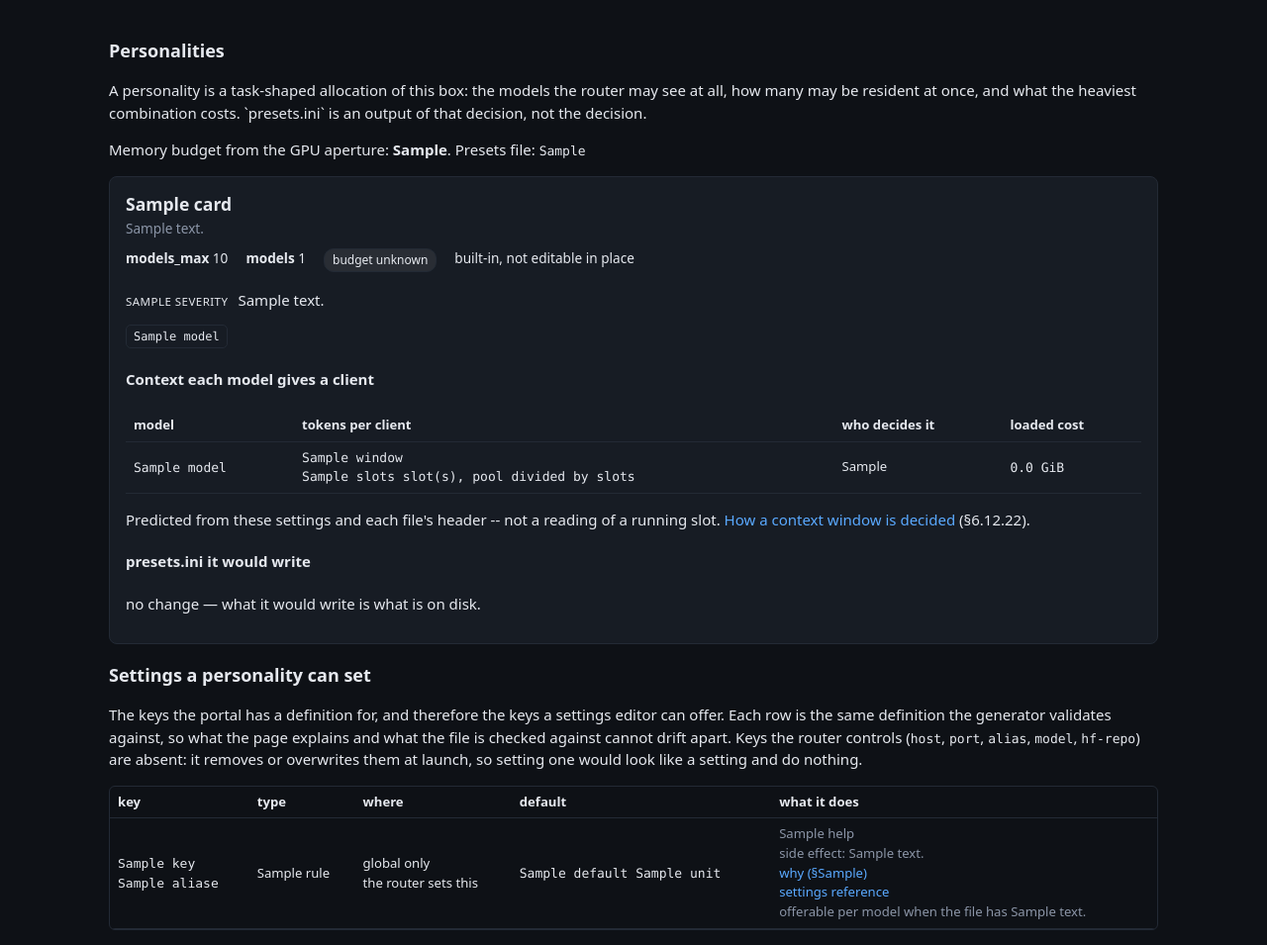
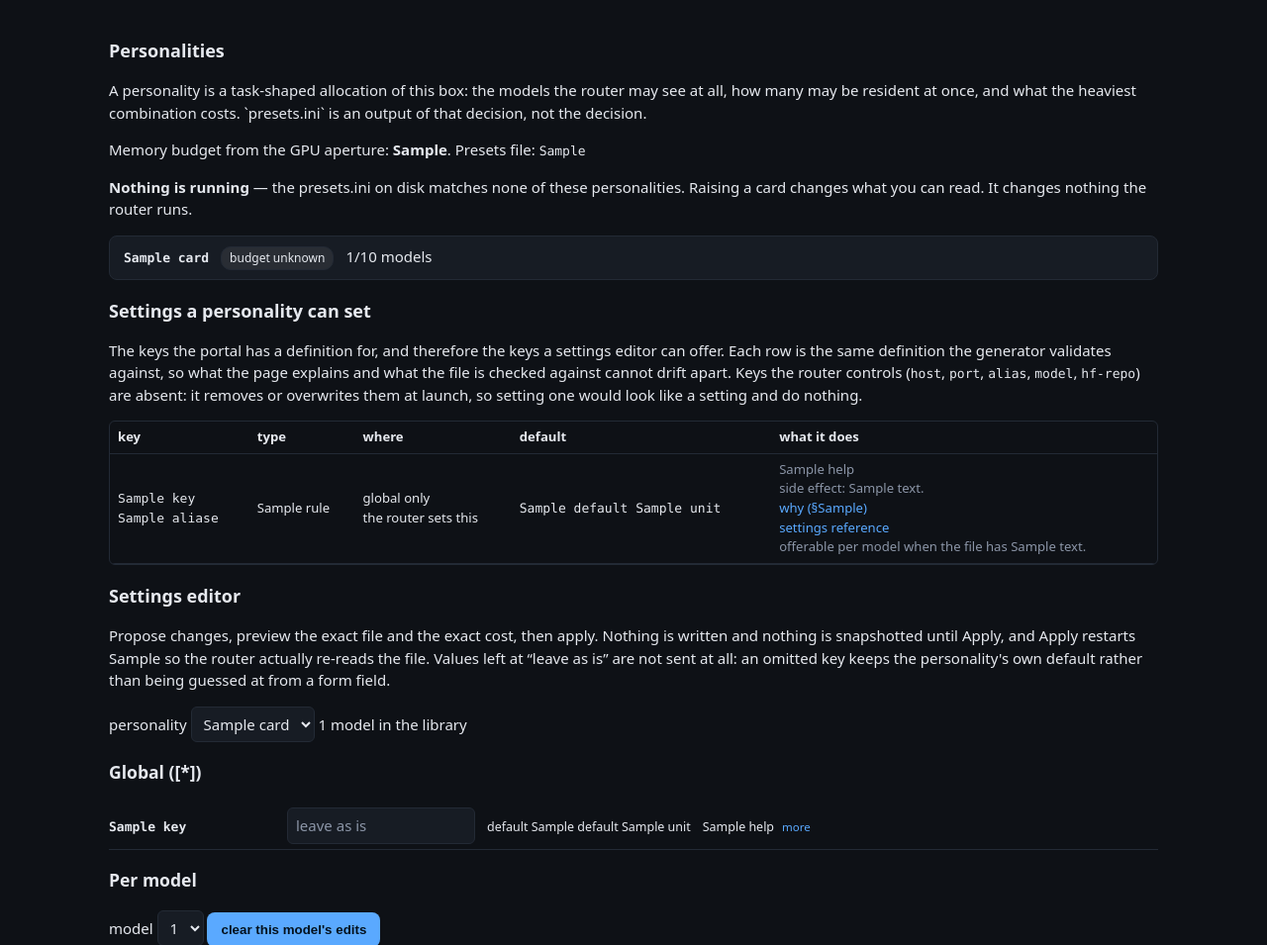
Before and after one commit to carolynhudson/ai-portal, a FastAPI app: template web/templates/personalities.html in a window 1280 px wide. Shown: the part 64-1019 px from the top of the page at 99% size. Run offline with FastAPI, Linux system fonts and the light colour scheme; the template is opened without the code that fills it: most values are stand-ins (such as "Sample title", 1, 10 or a date in 2020); some libraries are stand-ins or nearby versions.

Commit message:
Personalities: the deck ships — one line per personality, the evidence under the fold (§6.14.1f)
Measured before designing: 142,937 chars, 2 cards, each carrying its own presets.ini diff, 0 model
personalities. The cards ate the first screen and the page created nothing.

The deck: a strip per personality (name, running, fits / does not fit / budget unknown, 2/4 models)
and a body hidden until raised. The per-model context table and the presets.ini diff became closed
<details> disclosures inside the body. The deck opens on the personality the router is running.

The §6.14.1c gate closed as it specified: active is computed once in main.py and copied onto the
card dict (zip strict=True), the template reads c.active, and the live fact is stated on the strip
(data-live-strip) and in the body (data-active-for), each naming its card. The guard compares the
two sets at the moment something IS running — its first version passed a mutation that deleted the
strip badge, because the comparison sat after the test's last state change, where nothing is active
and two empty sets agree forever.

The deck's script moves one attribute and updates one sentence: no fetch, XHR, submit, innerHTML,
location.href. Asserted per script block, the block located by the element it names.

Five mutations, each failing a named guard: strip loses its live badge · deck script gains a fetch ·
bodies stop being hidden · data-raised pinned to no · strip drops the model count.

Collateral, both recurring kinds: the HTML validator cannot parse unquoted Jinja inside a tag's
attribute list (it reports the tag's own '>' and then loses the start tag, cascading to an unmatched
</div> 120 lines away) — the quoted attribute form validates clean; and
test_the_page_shows_tokens_per_client_for_each_priced_model pinned the exact string "Context each
model gives a client", so moving the table under the fold failed it on casing. Rewritten to assert
the disclosure and the table, not the capitalization.

Suite 843 passed, 3 skipped. UI harness exit 0.

Co-Authored-By: Flash, the portal gremlin

```diff
--- a/web/templates/personalities.html
+++ b/web/templates/personalities.html
@@ -12,9 +12,23 @@
 <style>
 /* page-local only. No tab geometry here — that lives in web/static/tabs.css and a page
    redeclaring it is a contract violation (test_ui_contract). */
-.pers{display:grid;gap:14px}
-.pers-card{background:var(--panel);border:1px solid var(--line);border-radius:8px;padding:14px 16px}
-.pers-card h3{margin:0 0 2px}
+/* The deck (§6.14.1f). One line per personality: a strip, and the body under the fold. A strip is
+   a BUTTON, so the deck works with no script at all, and raised state is an attribute on the card
+   (not an inline style) so nothing that sets styles for other reasons can unhide a body. The live
+   badge lives on the strip: "which personality is running" is a deck question, answered without
+   opening anything. */
+.pers{display:grid;gap:6px}
+.pers-card{background:var(--panel);border:1px solid var(--line);border-radius:8px;padding:0 14px}
+.pers-strip{display:flex;flex-wrap:wrap;align-items:baseline;gap:4px 12px;width:100%;
+  background:transparent;border:0;color:inherit;font:inherit;text-align:left;cursor:pointer;
+  padding:9px 0}
+.pers-strip:hover{color:var(--acc)}
+.pers-strip .pers-name{font-weight:600}
+.pers-card .pers-body{display:none}
+.pers-card[data-raised="yes"]{padding-bottom:14px}
+.pers-card[data-raised="yes"] .pers-body{display:block}
+.pers-more>summary{cursor:pointer;color:var(--acc);font-size:.82rem;padding:6px 0}
+.pers-more[open]>summary{border-bottom:1px solid var(--line);margin-bottom:6px}
 .pers-note{color:var(--mut);font-size:.85rem;margin:0 0 10px}
 .pers-facts{display:flex;flex-wrap:wrap;gap:6px 18px;margin:0 0 10px;font-size:.85rem}
 .pers-facts b{font-weight:600}
@@ -77,11 +91,39 @@ h2{margin:18px 0 6px}
   <span class="mono">{{ presets_path }}</span>
 </p>
 
-<div class="pers">
+<p class="mut" id="pers-deck-note">
+  {% set live = (cards | selectattr('active') | list) %}
+  {% if live %}Running: <b>{{ live[0].name }}</b>.{% else %}<b>Nothing is running</b> — the
+  presets.ini on disk matches none of these personalities.{% endif %}
+  Raising a card changes what you can read. It changes nothing the router runs.
+</p>
+
+<div class="pers" id="pers-deck">
 {% for c in cards %}
   {% set g = generated[loop.index0] %}
-  <div class="pers-card" id="pers-{{ c.name }}">
-    <h3>{{ c.name }}</h3>
+  {% set b = g.get('budget') or {} %}
+  {# One line per personality, so 10 personalities is a 10-line deck (§6.14.1f). The strip is a
+     button, not a heading: the deck works with no script at all, and the raised state lives on
+     the card. The live badge is on the strip because "which one is running" is a deck question,
+     answered without opening anything; the body keeps its own statement of the same fact, and
+     tests assert the two agree. #}
+  <div class="pers-card" id="pers-{{ c.name }}" data-card="{{ c.name }}" data-raised="{% if c.active %}yes{% else %}no{% endif %}">
+    <button type="button" class="pers-strip" data-raises="{{ c.name }}"
+            aria-expanded="{% if c.active %}true{% else %}false{% endif %}">
+      <span class="pers-name mono">{{ c.name }}</span>
+      {% if c.active %}
+        <span class="badge yes pers-live-strip" data-live-strip="{{ c.name }}">running</span>
+      {% endif %}
+      {% if b.get('fits') is true %}
+        <span class="badge yes">fits</span>
+      {% elif b.get('fits') is false %}
+        <span class="badge no">does not fit</span>
+      {% else %}
+        <span class="badge unknown">budget unknown</span>
+      {% endif %}
+      <span class="mut">{{ (c.models or [])|length }}/{{ c.models_max }} models</span>
+    </button>
+    <div class="pers-body">
     <p class="pers-note">{{ c.note }}</p>
     <div class="pers-facts">
       <span><b>models_max</b> {{ c.models_max }}</span>
@@ -150,7 +192,8 @@ h2{margin:18px 0 6px}
        output -- so the page and the bench tool read the same ruler. A model that cannot be
        priced says "unknown"; it is never shown with a guessed number. #}
     {% if c.context %}
-      <h4>Context each model gives a client</h4>
+      <details class="pers-more">
+        <summary>context each model gives a client</summary>
       <table class="keys">
         <thead><tr><th>model</th><th>tokens per client</th><th>who decides it</th><th>loaded cost</th></tr></thead>
         <tbody>
@@ -168,9 +211,11 @@ h2{margin:18px 0 6px}
       </table>
       <p class="mut">Predicted from these settings and each file's header -- not a reading of a
         running slot. <a href="/help#6.12.22">How a context window is decided</a> (§6.12.22).</p>
+      </details>
     {% endif %}
 
-    <h4>presets.ini it would write</h4>
+    <details class="pers-more">
+      <summary>presets.ini it would write</summary>
     {% if g.get('error') %}
       <p class="sev bad">cannot be generated: {{ g.error }}</p>
     {% elif not g.get('changed') %}
@@ -183,10 +228,44 @@ h2{margin:18px 0 6px}
 {% elif ln.startswith('@@') %}<span class="hunk">{{ ln }}</span>
 {% else %}{{ ln }}
 {% endif %}{% endfor %}</pre>
+      </details>
     {% endif %}
+    </div>
   </div>
 {% endfor %}
 </div>
+
+<script>
+/* The deck's only verb is raising (§6.14.1f). This block contains no fetch, no form and no
+   submit: raising a card moves one attribute. That is the claim a test holds it to -- the deck
+   cannot write, apply, or disturb the editor's pending edits -- and it is the claim the operator
+   needs true, because the deck is the thing they click while a router is running. */
+(function () {
+  'use strict';
+  const deck = document.getElementById('pers-deck');
+  const note = document.getElementById('pers-deck-note');
+  const cards = () => Array.from(deck.querySelectorAll('.pers-card'));
+  const names = (list) => list.map((c) => c.getAttribute('data-card'));
+  const raise = (name) => {
+    for (const card of cards()) {
+      const on = card.getAttribute('data-card') === name;
+      card.setAttribute('data-raised', on ? 'yes' : 'no');
+      const strip = card.querySelector('.pers-strip');
+      if (strip) strip.setAttribute('aria-expanded', on ? 'true' : 'false');
+    }
+    const raised = names(cards().filter((c) => c.getAttribute('data-raised') === 'yes'));
+    const live = names(cards().filter((c) => c.querySelector('[data-live-strip]')));
+    note.textContent = 'Raised: ' + (raised.join(', ') || 'nothing') + '. ' +
+      (live.length ? ('The router is running ' + live.join(', ') + '.')
+                    : 'The router is running none of these.') +
+      ' Raising a card changes what you can read. It changes nothing the router runs.';
+  };
+  deck.addEventListener('click', (ev) => {
+    const strip = ev.target && ev.target.closest ? ev.target.closest('.pers-strip') : null;
+    if (strip) raise(strip.getAttribute('data-raises'));
+  });
+})();
+</script>
 
 <h2 id="settings-keys">Settings a personality can set</h2>
 <p class="mut">
```
Also changed, not shown: docs/PORTAL_PLAN.md (+51 -0 lines), tests/test_model_configs.py (+20 -0 lines), tests/test_personality_routes.py (+86 -2 lines), tests/test_ui_contract.py (+31 -0 lines), tests/ui/spec.json (+38 -1 lines).
